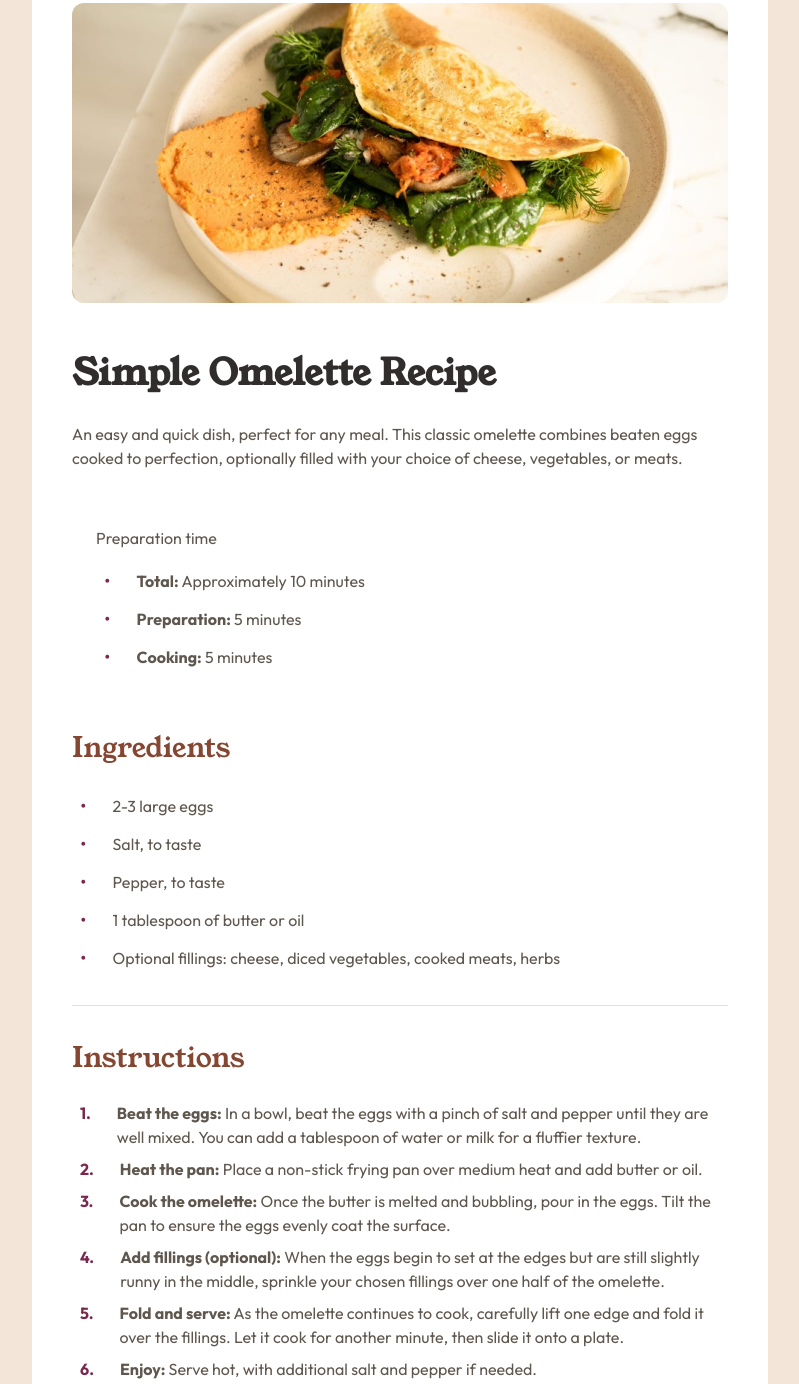
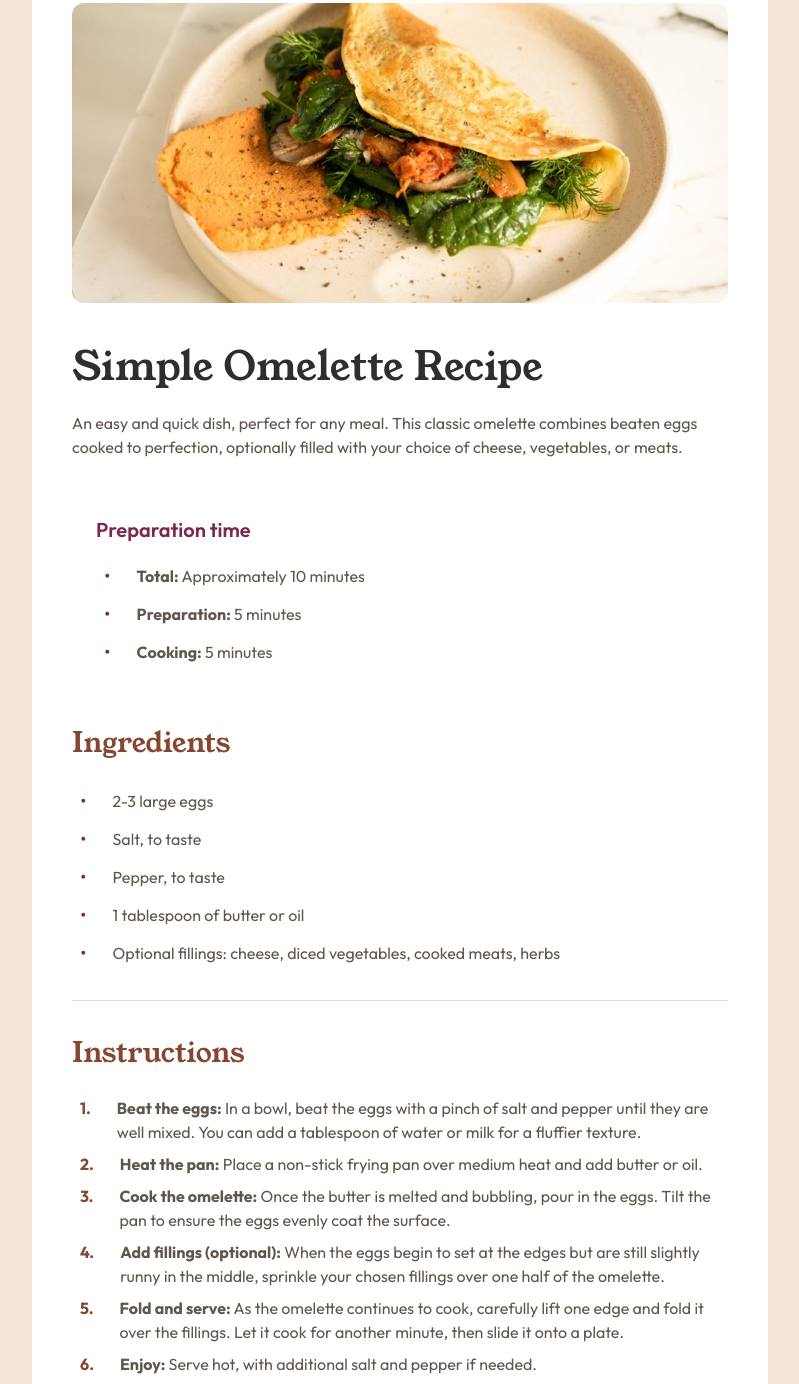
Before and after one commit to DiogoLuxa/frontend-mentor-recipe-page, a website: page index.html in a window 1280 px wide. Shown: the part 160-1544 px from the top of the page, without its empty margins (240-1039 px from the left). Drawn offline with Linux system fonts and the light colour scheme; files that its build step writes are made by us from their sources.

Commit message:
atualização do caminho css no html

```diff
--- a/assets/css/style.css
+++ b/assets/css/style.css
@@ -87,7 +87,7 @@ p {
 .container-flex-lists .list-item-ol .list-type {
   font-size: 1.6rem;
   font-weight: 700;
-  color: hsl(332, 51%, 32%);
+  color: hsl(14, 45%, 36%);
 }
 
 .container-flex {
@@ -135,6 +135,8 @@ main {
 main .title h1 {
   font-size: 3.6rem;
   font-family: "Young Serif", serif;
+  font-weight: 500;
+  line-height: 100%;
   color: hsl(24, 5%, 18%);
 }
 main .preparation {
@@ -143,7 +145,7 @@ main .preparation {
   row-gap: 1.6rem;
   padding: 2.4rem;
 }
-main .preparation h4 {
+main .preparation .preparation__title {
   font-size: 2rem;
   font-weight: 600;
   color: hsl(332, 51%, 32%);
@@ -178,4 +180,7 @@ main .nutrition__table__item p:nth-last-child(1) {
     row-gap: 3.2rem;
     padding: 4rem;
   }
+  main .title h1 {
+    font-size: 4rem;
+  }
 }/*# sourceMappingURL=style.css.map */
--- a/index.html
+++ b/index.html
@@ -4,7 +4,7 @@
     <meta charset="UTF-8" />
     <meta name="viewport" content="width=device-width, initial-scale=1.0" />
     <!-- <link rel="stylesheet" href="./assets/css/style.css" /> -->
-    <link rel="stylesheet" href="./sass/style.css" />
+    <link rel="stylesheet" href="./assets/css/style.css" />
     <link
       rel="icon"
       type="image/png"
```
